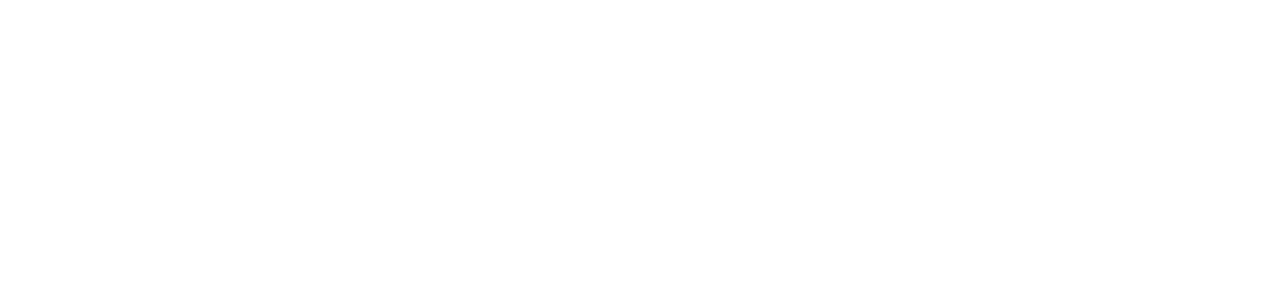
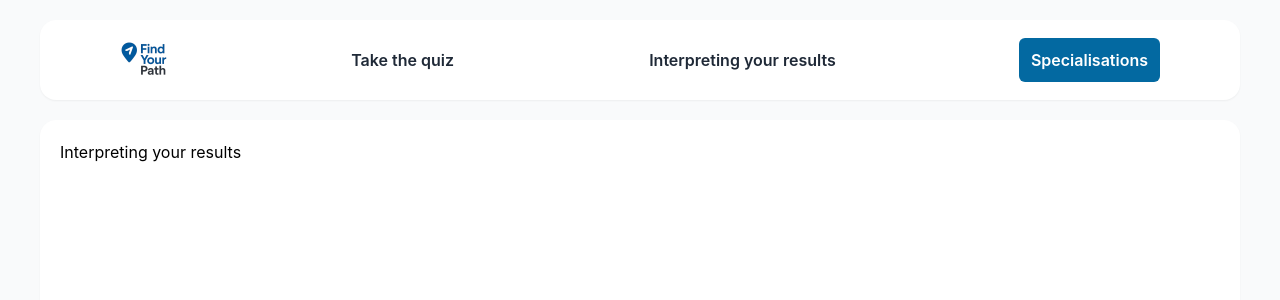
Before and after one commit to bdan0005/eng-path-navigator, a React (Create React App) app in the folder frontend/: page /interpret-results in a window 1280 px wide. Before the commit this address had no page. Shown: the top 300 px of the page. Built offline with nearby package versions, Linux system fonts and the light colour scheme.

Commit message:
Add new page

```diff
--- a/frontend/src/App.jsx
+++ b/frontend/src/App.jsx
@@ -1,6 +1,7 @@
 import { BrowserRouter as Router, Routes, Route } from 'react-router-dom';
 import HomePage from './pages/HomePage';
 import SpecialisationsPage from './pages/SpecialisationsPage';
+import InterpretResultsPage from './pages/InterpretResultsPage';
 
 function App() {
   return (
@@ -8,6 +9,7 @@
       <Routes>
         <Route path="/" element={<HomePage />} />
         <Route path="/specialisations" element={<SpecialisationsPage />} />
+        <Route path="/interpret-results" element={<InterpretResultsPage />} />
       </Routes>
     </Router>
   );
--- a/frontend/src/components/TopBar.jsx
+++ b/frontend/src/components/TopBar.jsx
@@ -12,21 +12,20 @@
           text="Take the quiz"
         />
       </Link>
+      <Link to="/interpret-results">
+        <Button
+          type="secondary"
+          text="Interpreting your results"
+          rounded="md"
+        />
+      </Link>
       <Link to="/specialisations">
         <Button
-          type="secondary"
+          type="primary"
           text="Specialisations"
           rounded="md"
         />
       </Link>
-      <Button
-        type="primary"
-        text="Contact us"
-        textSize="text-md"
-        size="sm"
-        rounded="lg"
-        minHeight={40}
-      />
     </div>
   );
 };
--- /dev/null
+++ b/frontend/src/pages/InterpretResultsPage.jsx
@@ -0,0 +1,18 @@
+import { useState } from 'react';
+import TopBar from '../components/TopBar';
+import Button from '../components/Button';
+
+export default function InterpretResultsPage() {
+
+  return (
+    <div className="px-10 py-5 bg-gray-50 min-h-screen">
+      <div className="pb-5">
+        <TopBar />
+      </div>
+
+      <div className="flex bg-white rounded-2xl shadow-sm min-h-[500px] p-5">
+        <h1>Interpreting your results</h1>
+      </div>
+    </div>
+  );
+}
```
